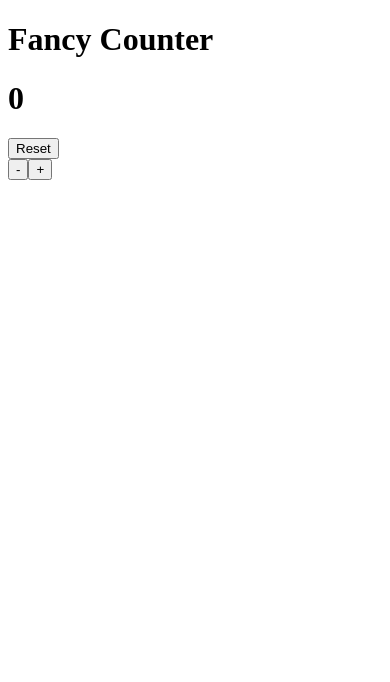
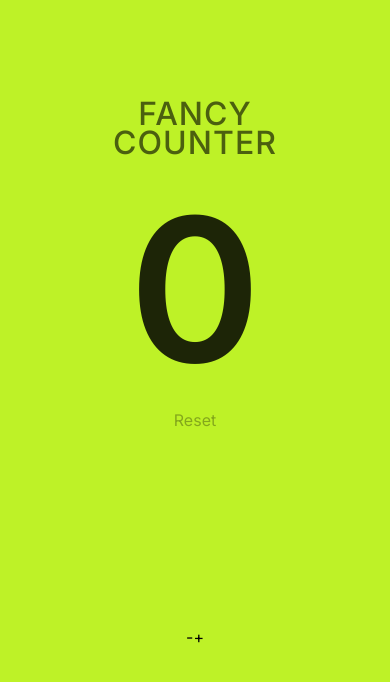
Before and after one commit to boston-janisheck/fancy-counter, a React (Vite) app: page / in a window 390 px wide. Shown: the top 682 px of the page. Built offline with nearby package versions, Linux system fonts and the light colour scheme.

Commit message:
Added styling

```diff
--- a/src/Count.jsx
+++ b/src/Count.jsx
@@ -1,5 +1,5 @@
 const Count = ({ count }) => {
-  return <h1>{count}</h1>;
+  return <h1 className="count">{count}</h1>;
 };
 
 export default Count;
--- a/src/CountButtons.jsx
+++ b/src/CountButtons.jsx
@@ -1,6 +1,6 @@
 const CountButtons = ({ setCount }) => {
   return (
-    <div>
+    <div className="count-btn">
       <button onClick={() => setCount((prev) => prev - 1)}>-</button>
       <button onClick={() => setCount((prev) => prev + 1)}>+</button>
     </div>
--- a/src/ResetButton.jsx
+++ b/src/ResetButton.jsx
@@ -1,5 +1,9 @@
 const ResetButton = ({ setCount }) => {
-  return <button onClick={() => setCount(0)}>Reset</button>;
+  return (
+    <button className="reset-btn" onClick={() => setCount(0)}>
+      Reset
+    </button>
+  );
 };
 
 export default ResetButton;
--- a/src/Title.jsx
+++ b/src/Title.jsx
@@ -1,5 +1,5 @@
 const Title = () => {
-  return <h1>Fancy Counter</h1>;
+  return <h1 className="title">Fancy Counter</h1>;
 };
 
 export default Title;
--- /dev/null
+++ b/src/index.css
@@ -0,0 +1,138 @@
+@import url("https://fonts.googleapis.com/css2?family=Inter:wght@300;400;500;600;700;800;900&display=swap");
+
+* {
+  margin: 0;
+  padding: 0;
+  box-sizing: border-box;
+}
+
+button {
+  all: unset;
+}
+
+body {
+  font-family: Inter, sans-serif;
+  height: 100vh;
+  background-image: radial-gradient(ellipse, #385300, #212900);
+}
+
+#root {
+  width: 100%;
+  height: 100%;
+}
+
+main {
+  width: 100%;
+  height: 100%;
+  display: flex;
+  justify-content: center;
+  align-items: center;
+}
+
+.card {
+  background-color: #bef227;
+  width: 476px;
+  height: 615px;
+  border-radius: 12px;
+  box-shadow: 0 25px 121px rgba(0, 0, 0, 0.5);
+  display: flex;
+  flex-direction: column;
+  align-items: center;
+  transition: all 0.4s;
+}
+
+.card--limit {
+  background-color: #a3d11b;
+}
+
+.title {
+  opacity: 0.6;
+  text-transform: uppercase;
+  letter-spacing: 1px;
+  width: 200px;
+  text-align: center;
+  line-height: 0.9;
+  font-weight: 500;
+  font-size: 32px;
+  margin-top: 60px;
+}
+
+.count {
+  color: #1d2507;
+  font-size: 200px;
+  font-weight: 600;
+  margin-top: 10px;
+}
+
+.reset-btn {
+  cursor: pointer;
+  opacity: 0.3;
+  transition: all 0.4s;
+}
+
+.reset-btn:hover,
+.reset-btn:focus {
+  opacity: 0.5;
+}
+
+.reset-btn-icon {
+  color: #1d2507;
+  height: 40px;
+  width: 40px;
+}
+
+.button-container {
+  background-color: #1d2507;
+  height: 116px;
+  width: 100%;
+  margin-top: auto;
+  border-bottom-right-radius: 10px;
+  border-bottom-left-radius: 10px;
+  display: flex;
+}
+
+.count-btn {
+  flex: 1;
+  display: flex;
+  justify-content: center;
+  align-items: center;
+  cursor: pointer;
+  transition: all 0.4s;
+}
+
+.count-btn:first-child {
+  border-right: 1px solid rgba(189, 254, 0, 0.07);
+}
+
+.count-btn:hover,
+.count-btn:focus {
+  background-color: #212b06;
+}
+
+.count-btn--plus {
+  border-left: 1px solid rgba(189, 254, 0, 0.15);
+}
+
+.count-btn-icon {
+  color: #bdfe00;
+  opacity: 0.9;
+  height: 40px;
+  width: 40px;
+}
+
+@media (max-width: 680px) or (max-height: 730px) {
+  .card {
+    width: 100%;
+    height: 100%;
+    border-radius: 0;
+  }
+
+  .title {
+    margin-top: 100px;
+  }
+
+  .buttons {
+    border-bottom-left-radius: 0;
+    border-bottom-right-radius: 0;
+  }
+}
--- a/src/main.jsx
+++ b/src/main.jsx
@@ -1,6 +1,7 @@
 import React from "react";
 import ReactDOM from "react-dom/client";
 import App from "./App.jsx";
+import "./index.css";
 
 ReactDOM.createRoot(document.getElementById("root")).render(
   <React.StrictMode>
```
